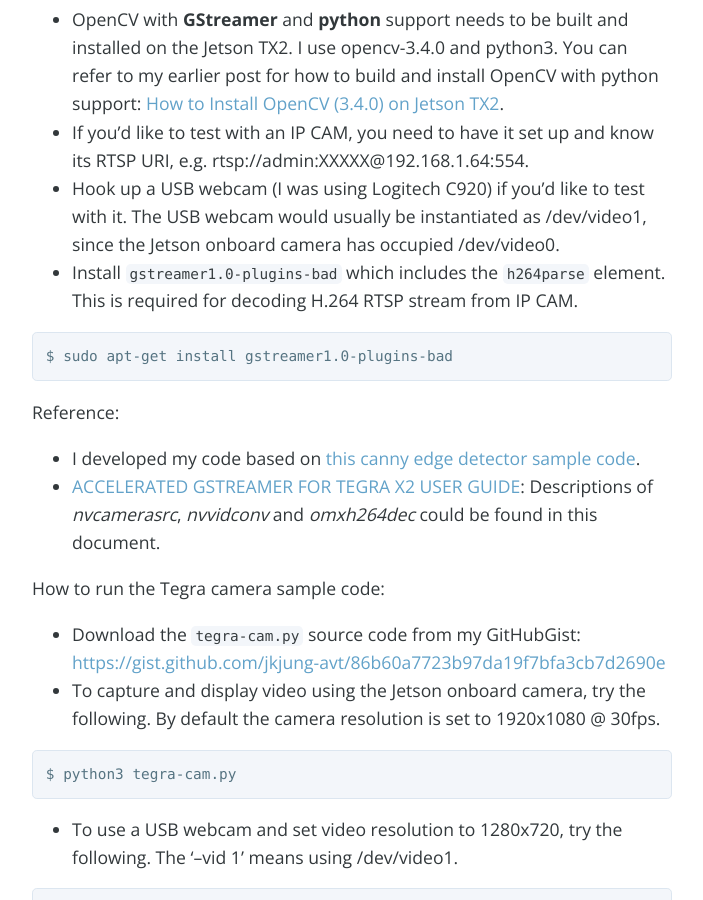
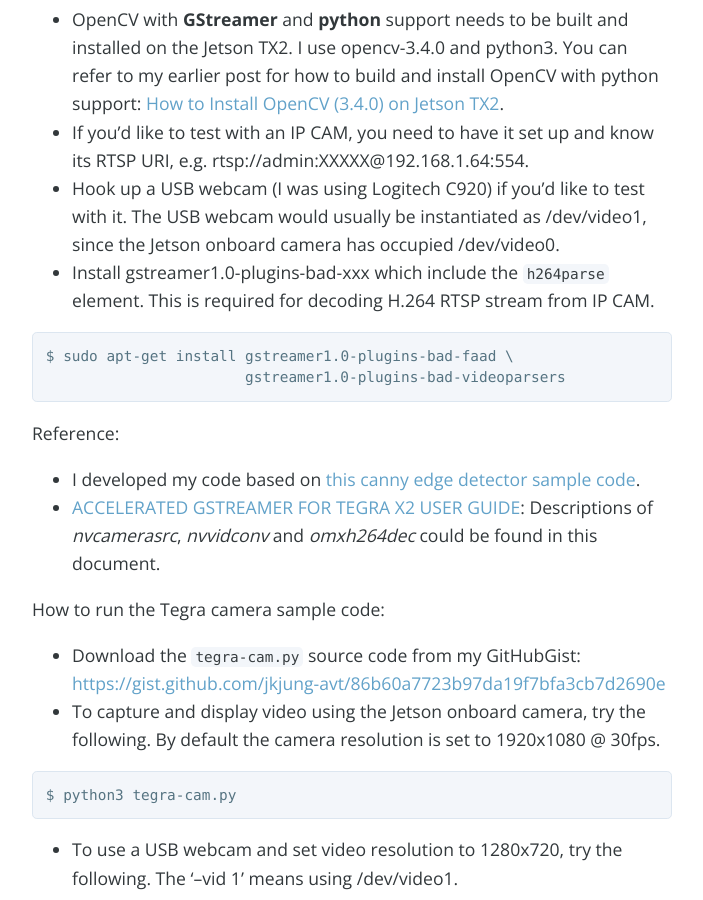
Before and after one commit to jkjung-avt/jkjung-avt.github.io, a Jekyll site: the page built from _posts/2017-10-19-tx2-camera-with-python.md, in a window 1280 px wide and 900 px high, scrolled down 646 px. Shown: the whole window, without its empty margins (288-991 px from the left). Built offline with Jekyll 4.4.1, drawn with Linux system fonts in a browser that asks for light colours; nearby versions of some CDN libraries; comment, search, counter and statistics services are not loaded.

Commit message:
Update description of gstreamer1.0-plugins-bad-xxx apt package

````diff
--- a/_posts/2017-10-19-tx2-camera-with-python.md
+++ b/_posts/2017-10-19-tx2-camera-with-python.md
@@ -17,10 +17,11 @@
 * OpenCV with **GStreamer** and **python** support needs to be built and installed on the Jetson TX2. I use opencv-3.4.0 and python3. You can refer to my earlier post for how to build and install OpenCV with python support: [How to Install OpenCV (3.4.0) on Jetson TX2](https://jkjung-avt.github.io/opencv3-on-tx2/).
 * If you'd like to test with an IP CAM, you need to have it set up and know its RTSP URI, e.g. rtsp://admin:XXXXX@192.168.1.64:554.
 * Hook up a USB webcam (I was using Logitech C920) if you'd like to test with it. The USB webcam would usually be instantiated as /dev/video1, since the Jetson onboard camera has occupied /dev/video0.
-* Install `gstreamer1.0-plugins-bad` which includes the `h264parse` element. This is required for decoding H.264 RTSP stream from IP CAM.
+* Install gstreamer1.0-plugins-bad-xxx which include the `h264parse` element. This is required for decoding H.264 RTSP stream from IP CAM.
 
 ```shell
-$ sudo apt-get install gstreamer1.0-plugins-bad
+$ sudo apt-get install gstreamer1.0-plugins-bad-faad \
+                       gstreamer1.0-plugins-bad-videoparsers
 ```
 
 Reference:
````
